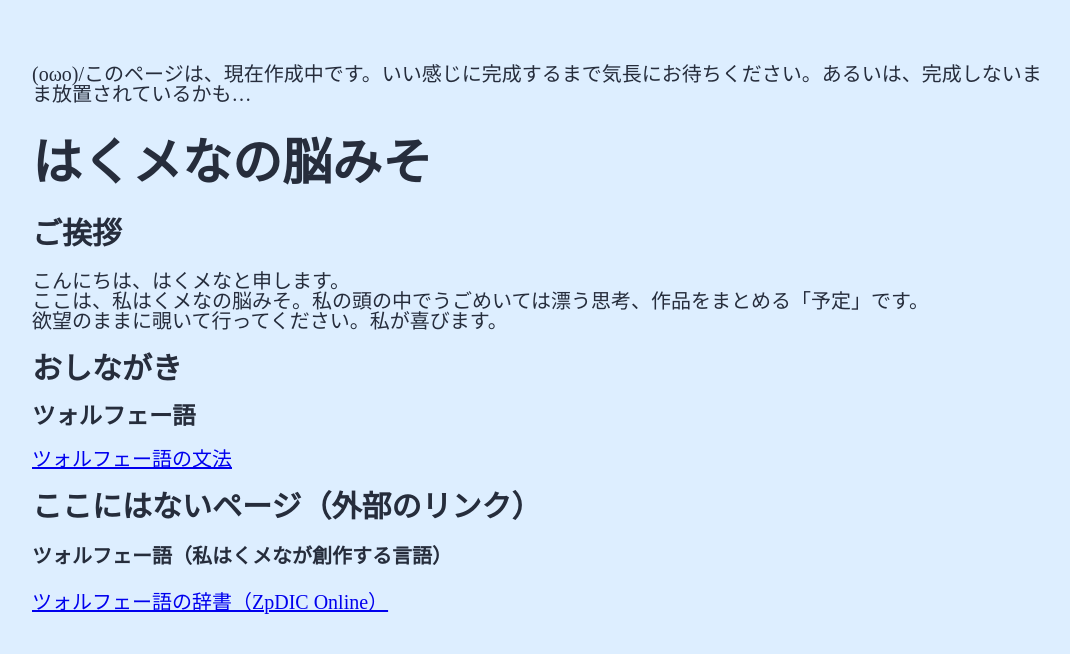
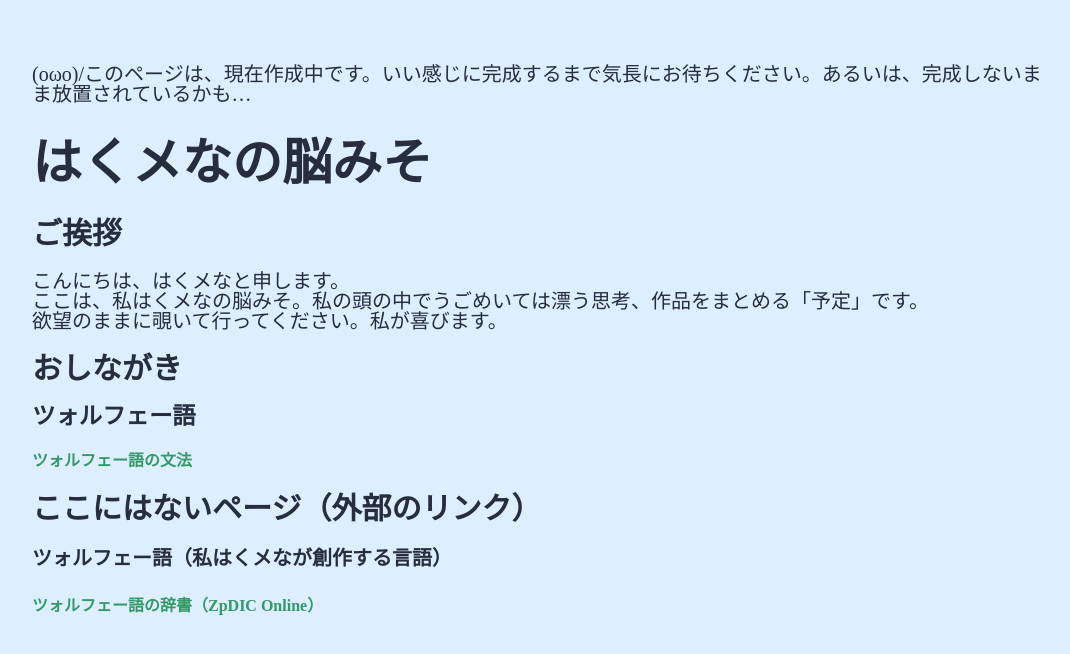
Before and after one commit to HAKUxNA/HAKUxNA.github.io, a plain HTML site: page index.html in a window 1280 px wide. Shown: the whole page, without its empty margins (96-1166 px from the left). Drawn offline with Linux system fonts and the light colour scheme.

Commit message:
Update style.css

```diff
--- a/style.css
+++ b/style.css
@@ -17,6 +17,13 @@ h2 {
     line-height: 25px;
 }
 
+a {
+    font-size: 16px;
+    font-weight: bold;
+    color: #339966;
+    text-decoration: none;
+}
+
 table {
     border-collapse: collapse;
     border: 2px solid #262d3c;
```
